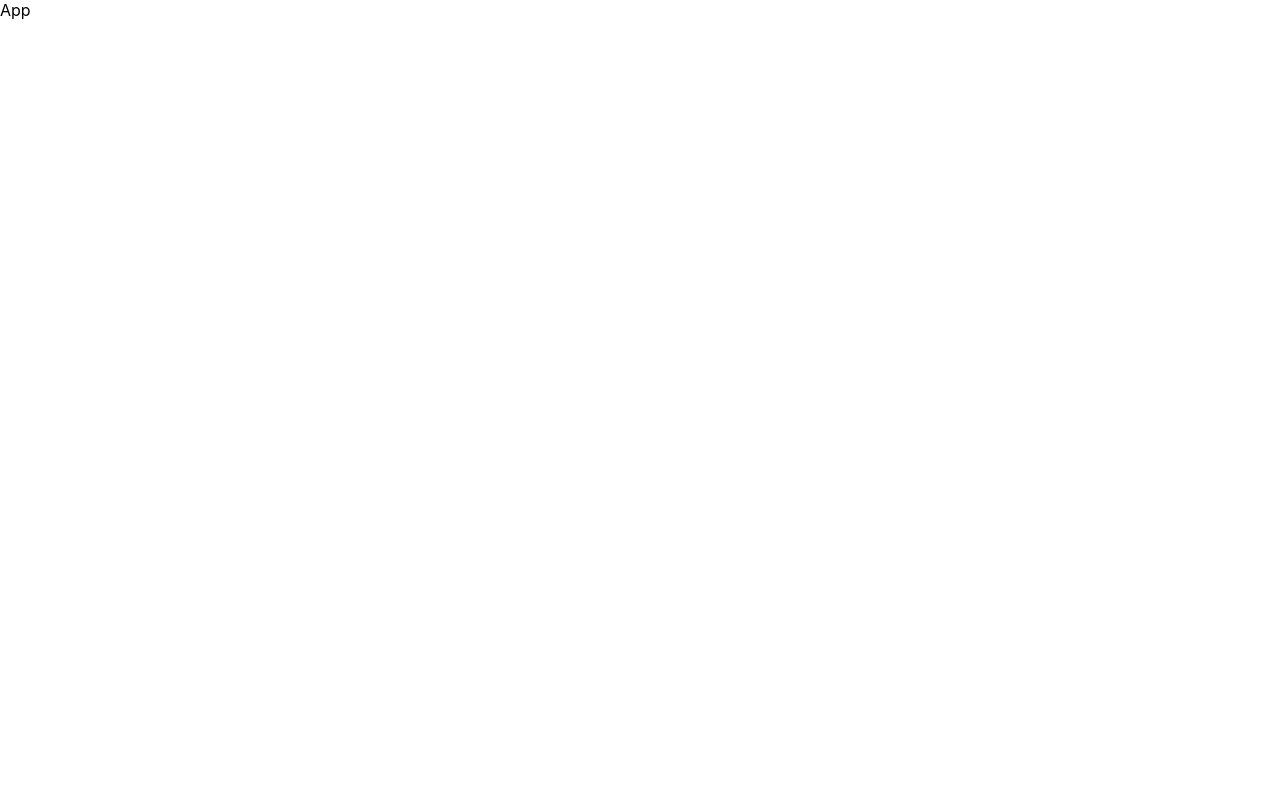
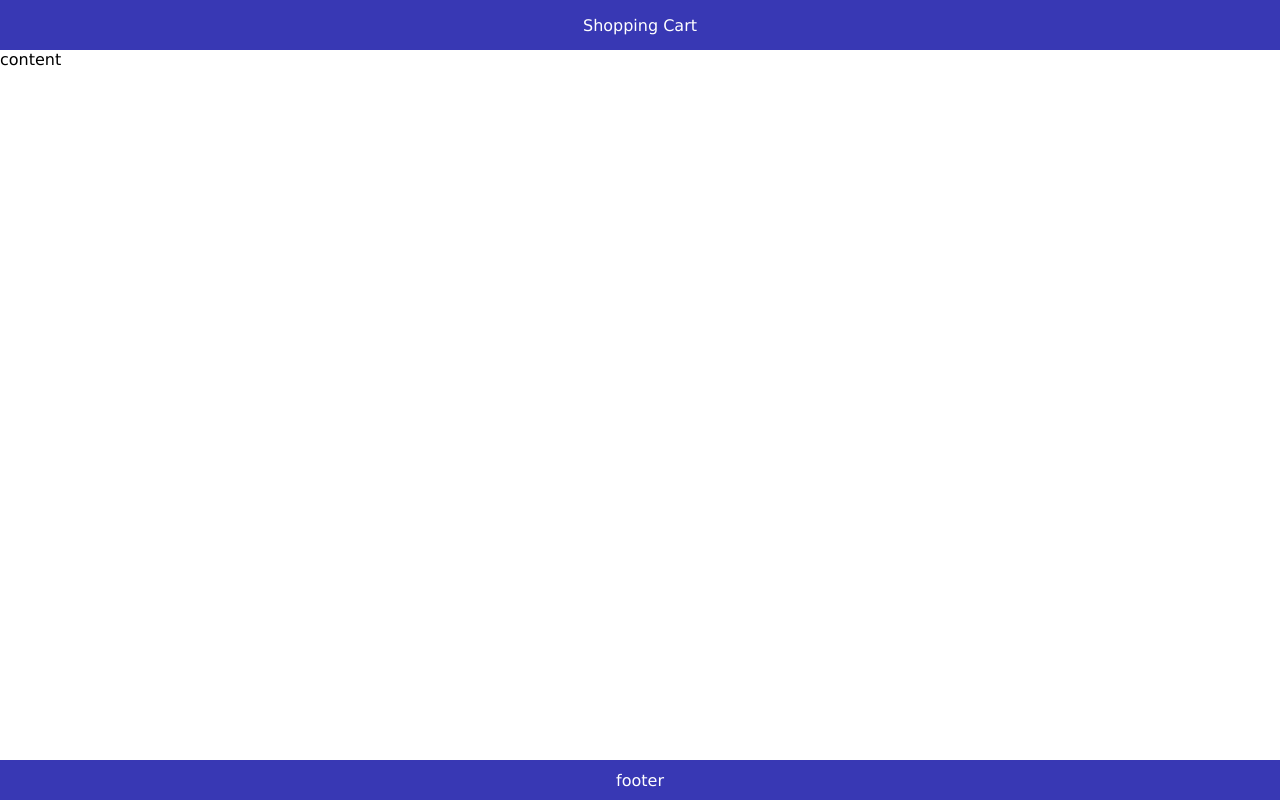
Before and after one commit to AlaaAYoussef/React-shoppingCart, a React (Create React App) app in the folder client/: page / in a window 1280 px wide. Built offline with nearby package versions, Linux system fonts and the light colour scheme.

Commit message:
Header-comp

```diff
--- a/client/gulpfile.js
+++ b/client/gulpfile.js
@@ -3,5 +3,5 @@
 const sass = gulpsass(require('sass'))
 
 gulp.task('compilation',async function(){
-    gulp.src('src/*.scss').pipe(sass()).pipe(gulp.dest('src/css'))
+    gulp.src('src/components/**/*.scss').pipe(sass()).pipe(gulp.dest('src/css'))
 })
--- a/client/src/App.js
+++ b/client/src/App.js
@@ -1,9 +1,11 @@
-
+import Header from './components/Header/Header'
 
 function App() {
   return (
-    <div className="App">
-    App
+    <div className="layout">
+     <Header/>
+      <main>content</main>
+      <footer>footer</footer>
     </div>
   );
 }
--- /dev/null
+++ b/client/src/components/Header/Header.js
@@ -0,0 +1,7 @@
+import '../../css/Header/Header.css'
+function Header(){
+    return(
+        <header>Shopping Cart</header>
+    )
+}
+export default Header
--- /dev/null
+++ b/client/src/components/Header/Header.scss
@@ -0,0 +1,8 @@
+header{
+    grid-area: header;
+    background: rgb(56, 56, 180);
+    color: #fff;
+    display: flex;
+    justify-content: center;
+    align-items: center;
+  }
--- /dev/null
+++ b/client/src/css/Header/Header.css
@@ -0,0 +1,8 @@
+header {
+  grid-area: header;
+  background: rgb(56, 56, 180);
+  color: #fff;
+  display: flex;
+  justify-content: center;
+  align-items: center;
+}
--- a/client/src/index.css
+++ b/client/src/index.css
@@ -1,13 +1,30 @@
-body {
+*{
   margin: 0;
-  font-family: -apple-system, BlinkMacSystemFont, 'Segoe UI', 'Roboto', 'Oxygen',
-    'Ubuntu', 'Cantarell', 'Fira Sans', 'Droid Sans', 'Helvetica Neue',
-    sans-serif;
-  -webkit-font-smoothing: antialiased;
-  -moz-osx-font-smoothing: grayscale;
+  padding: 0;
+  box-sizing: border-box;
+  font-family: Verdana, Geneva, Tahoma, sans-serif;
+}
+#root{
+  height: 100vh;
+}
+.layout{
+  display: grid;
+  grid-template-areas:
+  "header"
+  "main"
+  "footer";
+  height: 100%;
+  grid-template-rows: 50px 1fr 40px;
 }
 
-code {
-  font-family: source-code-pro, Menlo, Monaco, Consolas, 'Courier New',
-    monospace;
+main{
+  grid-area: main;
 }
+footer{
+  grid-area: footer;
+  background: rgb(56, 56, 180);
+  color: #fff;
+  display: flex;
+  justify-content: center;
+  align-items: center;
+}
```
